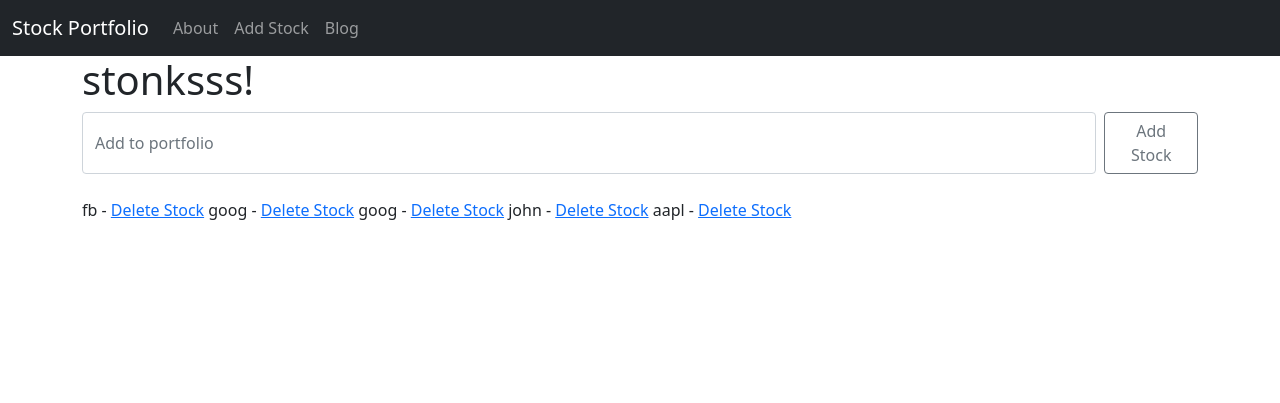
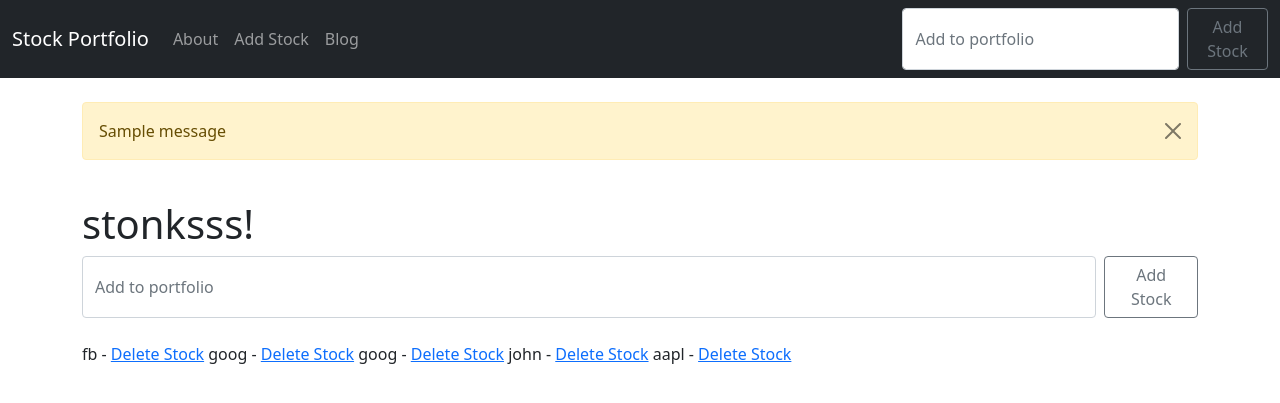
Before and after one commit to aMarshmallows/DjangoStockTicker, a Django app: page /add_stock.html in a window 1280 px wide. Shown: the top 403 px of the page. Run offline with Django 3.2, Linux system fonts and the light colour scheme; data comes from the database, SQL or seed files in the repository; both versions use the stored data as it was after the commit; one stand-in notice (Sample message) is shown.

Commit message:
create alert for adding and deleting stock

```diff
--- a/stocks/quotes/templates/add_stock.html
+++ b/stocks/quotes/templates/add_stock.html
@@ -14,8 +14,8 @@
     <button class="btn btn-outline-secondary" type="submit">
       Add Stock
     </button>
-  </form>
-  <br/>
+</form>
+<br/>
 
 {% for item in ticker %}
     {{ item }} -
--- a/stocks/quotes/templates/base.html
+++ b/stocks/quotes/templates/base.html
@@ -43,9 +43,37 @@
             </li>
           </ul>
         </div>
+        <form action="{% url 'add_stock' %}" class="d-flex" method="POST">
+          {% csrf_token %}
+          <input
+            class="form-control me-2"
+            type="search"
+            name = "ticker"
+            placeholder="Add to portfolio"
+            aria-label="Search"
+          />
+          <button class="btn btn-outline-secondary" type="submit">
+            Add Stock
+          </button>
+      </form>
       </div>
     </nav>
-    <div class="container">{% block content%} {% endblock %}</div>
+
+    <div class="container">
+      <br/>
+      <!-- if there are messages, show with a small x in the corner to close out of them -->
+      {% if messages %}
+        {% for message in messages %}
+        <div class="alert alert-warning alert-dismissible fade show" role="alert">
+          {{ message }}
+          <button type="button" class="btn-close" data-bs-dismiss="alert" aria-label="Close"></button>
+        </div><br/>
+        {% endfor %}
+      {% endif %}
+
+      <!-- this block content is the unique content for the pages -->
+      {% block content%} {% endblock %}
+    </div>
 
     <!-- Optional JavaScript; choose one of the two! -->
 
```
Also changed, not shown: stocks/db.sqlite3.
